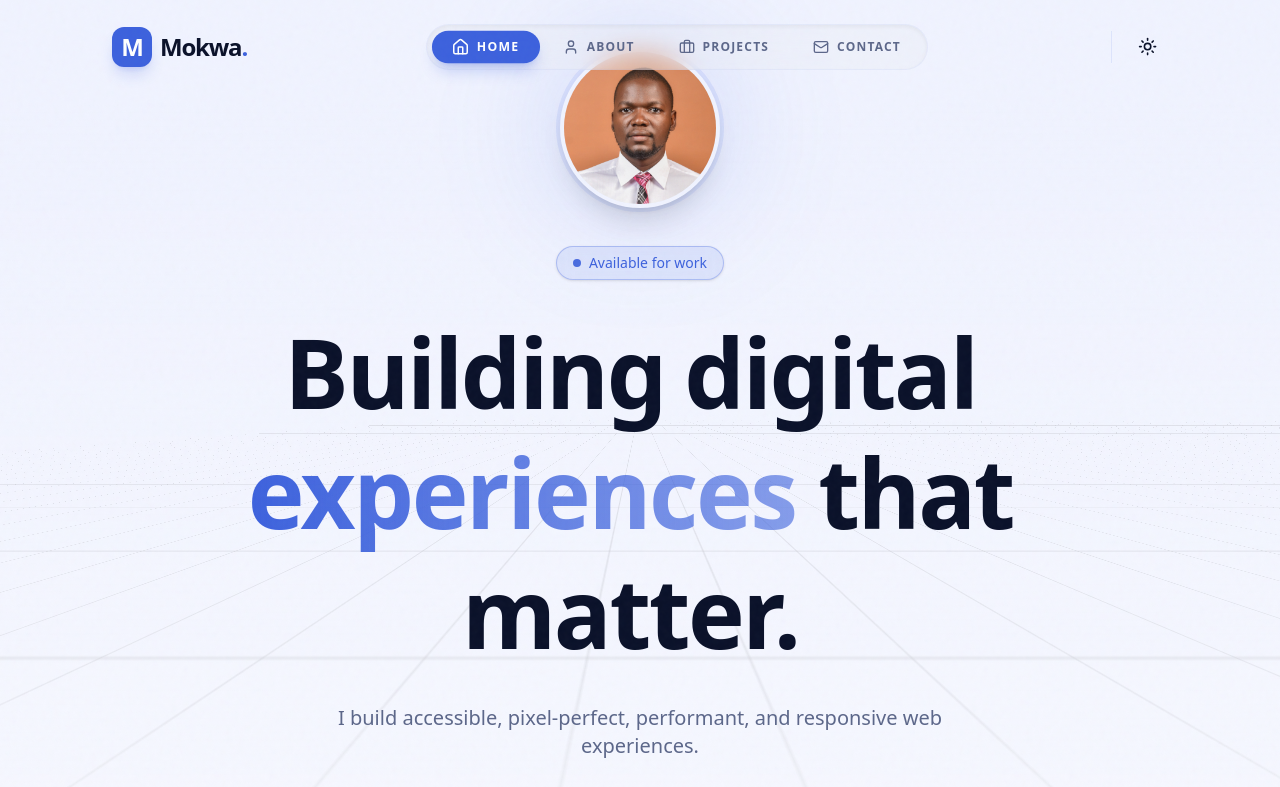
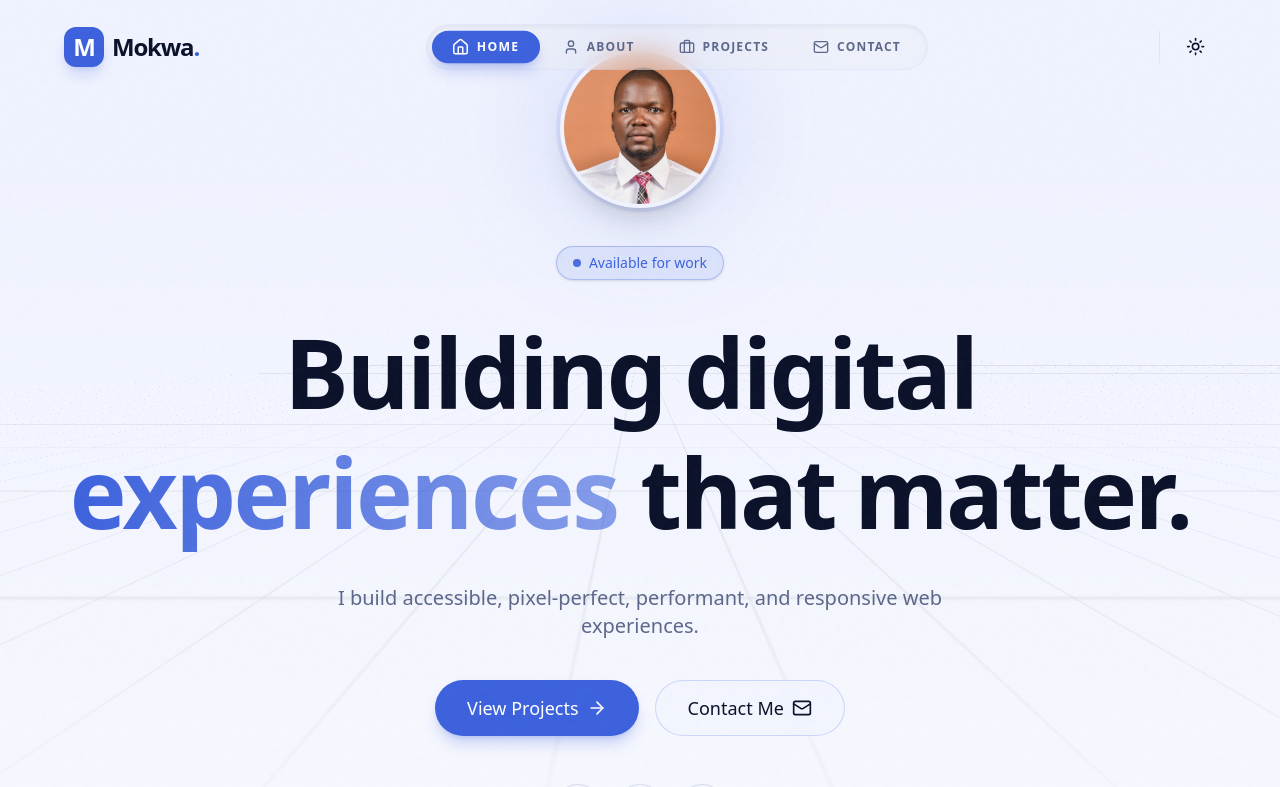
Before and after one commit to mokwathedeveloper/personal-websitedev, a Next.js app: page / in a window 1280 px wide. Shown: the top 787 px of the page. Built offline with nearby package versions, Linux system fonts and the light colour scheme.

Commit message:
style: expand global container to max-w-screen-2xl for better page fit

```diff
--- a/src/app/globals.css
+++ b/src/app/globals.css
@@ -43,7 +43,7 @@
 
 @layer utilities {
   .container {
-    @apply mx-auto px-6 sm:px-8 lg:px-12 max-w-6xl;
+    @apply mx-auto px-6 sm:px-10 lg:px-16 max-w-screen-2xl;
   }
   .animate-grid {
     animation: grid 15s linear infinite;
```
